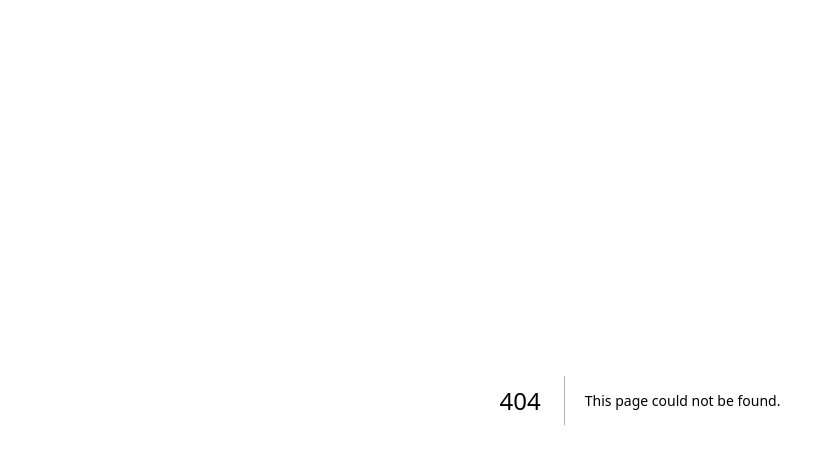
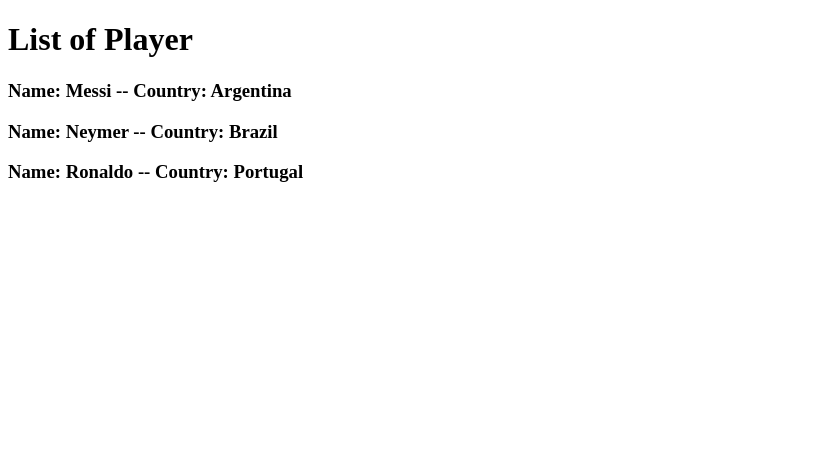
Before and after one commit to Shm-Rsuf/next-api, a Next.js app: page /players in a window 1280 px wide. Before the commit this address had no page. Shown: the top 464 px of the page, without its empty margins (0-835 px from the left). Built offline with nearby package versions, Linux system fonts and the light colour scheme.

Commit message:
next get request added

```diff
--- /dev/null
+++ b/components/player.js
@@ -0,0 +1,11 @@
+const PlayerItem = ({ player }) => {
+  return (
+    <div>
+      <h3>
+        Name: {player.name} -- Country: {player.country}
+      </h3>
+    </div>
+  );
+};
+
+export default PlayerItem;
--- /dev/null
+++ b/data/players.js
@@ -0,0 +1,17 @@
+export const players = [
+  {
+    id: 1,
+    name: "Messi",
+    country: "Argentina",
+  },
+  {
+    id: 2,
+    name: "Neymer",
+    country: "Brazil",
+  },
+  {
+    id: 3,
+    name: "Ronaldo",
+    country: "Portugal",
+  },
+];
--- /dev/null
+++ b/pages/api/blog.js
@@ -0,0 +1,3 @@
+export default function handler(req, res) {
+  res.status(200).json({ message: "blog api route" });
+}
--- /dev/null
+++ b/pages/api/index.js
@@ -0,0 +1,3 @@
+export default function handler(req, res) {
+  res.status(200).json({ message: "home api route" });
+}
--- /dev/null
+++ b/pages/api/players/index.js
@@ -0,0 +1,5 @@
+import { players } from "@/data/players";
+
+export default function handler(req, res) {
+  res.status(200).json(players);
+}
--- /dev/null
+++ b/pages/api/user/auth.js
@@ -0,0 +1,3 @@
+export default function handler(req, res) {
+  res.status(200).json({ message: "auth api route" });
+}
--- /dev/null
+++ b/pages/api/user/index.js
@@ -0,0 +1,3 @@
+export default function handler(req, res) {
+  res.status(200).json({ message: "user api route" });
+}
--- /dev/null
+++ b/pages/players/index.js
@@ -0,0 +1,60 @@
+import PlayerItem from "@/components/player";
+import { useEffect, useState } from "react";
+
+const Players = () => {
+  const [players, setPlayers] = useState([]);
+  const [isLoading, setIsLoading] = useState(false);
+  const [error, setError] = useState("");
+
+  useEffect(() => {
+    const getPlayers = async () => {
+      try {
+        setError("");
+        setIsLoading(true);
+        const res = await fetch("/api/players");
+        if (!res.ok) throw new Error("Players data not found..!");
+
+        const data = await res.json();
+        setPlayers(data);
+        setIsLoading(false);
+      } catch (err) {
+        setError(err.message);
+        setIsLoading(false);
+      }
+    };
+
+    getPlayers();
+  }, []);
+
+  if (isLoading) {
+    return (
+      <div>
+        <p>Loading...</p>
+      </div>
+    );
+  }
+
+  if (error) {
+    return (
+      <div>
+        <p>{error}</p>
+      </div>
+    );
+  }
+
+  return (
+    <div>
+      <h1>List of Player</h1>
+
+      {players?.map((player) => (
+        <PlayerItem key={player.id} player={player} />
+        // <div key={player.id}>
+        //   <h2>{player.name}</h2>
+        //   <h2>{player.country}</h2>
+        // </div>
+      ))}
+    </div>
+  );
+};
+
+export default Players;
```
